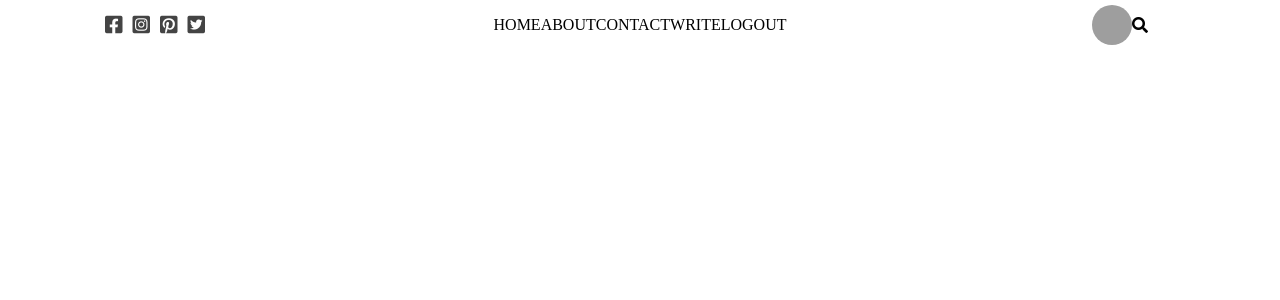
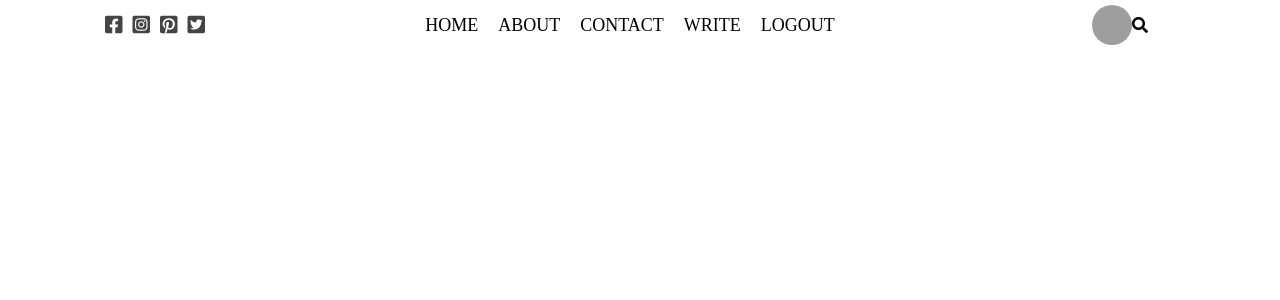
Before and after one commit to Godswillcode/blog-app-front-end, a React (Create React App) app: page / in a window 1280 px wide. Shown: the top 300 px of the page. Built offline with nearby package versions, Linux system fonts and the light colour scheme; grey boxes are pictures that could not be loaded.

Commit message:
working on topbar

```diff
--- a/src/topbar/topbar.css
+++ b/src/topbar/topbar.css
@@ -42,3 +42,10 @@
     padding: 0;
     list-style: none;
 }
+
+.topListItem {
+    margin-right: 20px;
+    font-size: 18px;
+    font-weight: 300;
+    cursor: pointer;
+}
```
